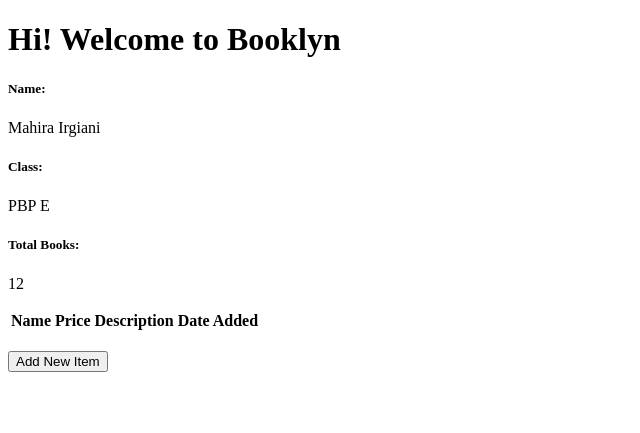
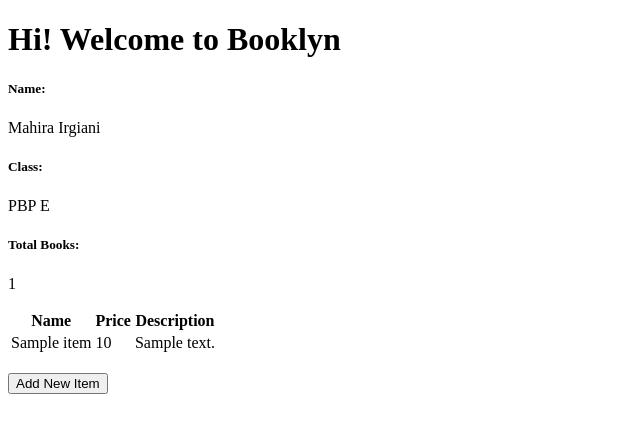
Before and after one commit to mahirairgn/booklyn, a Django app: page / in a window 1280 px wide. Shown: the top 433 px of the page, without its empty margins (0-640 px from the left). Run offline with Django 4.2, Linux system fonts and the light colour scheme; tables that the repository leaves empty hold one stand-in row (values such as "Sample post"); lists and menus that the app fills with data are empty.

Commit message:
menampilkan item dan jumlahnya

```diff
--- a/main/templates/main.html
+++ b/main/templates/main.html
@@ -18,7 +18,6 @@
             <th>Name</th>
             <th>Price</th>
             <th>Description</th>
-            <th>Date Added</th>
         </tr>
 
         {% comment %} Berikut cara memperlihatkan data produk di bawah baris ini {% endcomment %}
--- a/main/views.py
+++ b/main/views.py
@@ -9,11 +9,13 @@
 # Create your views here.
 def show_main(request):
     item = Item.objects.all()
+    item_count = item.count()
 
     context = {
         'name': 'Mahira Irgiani',
         'class': 'PBP E',
-        'amount_books': '12',
+        'items': item,
+        'amount_books': item_count,
     }
 
     return render(request, "main.html", context)
```
